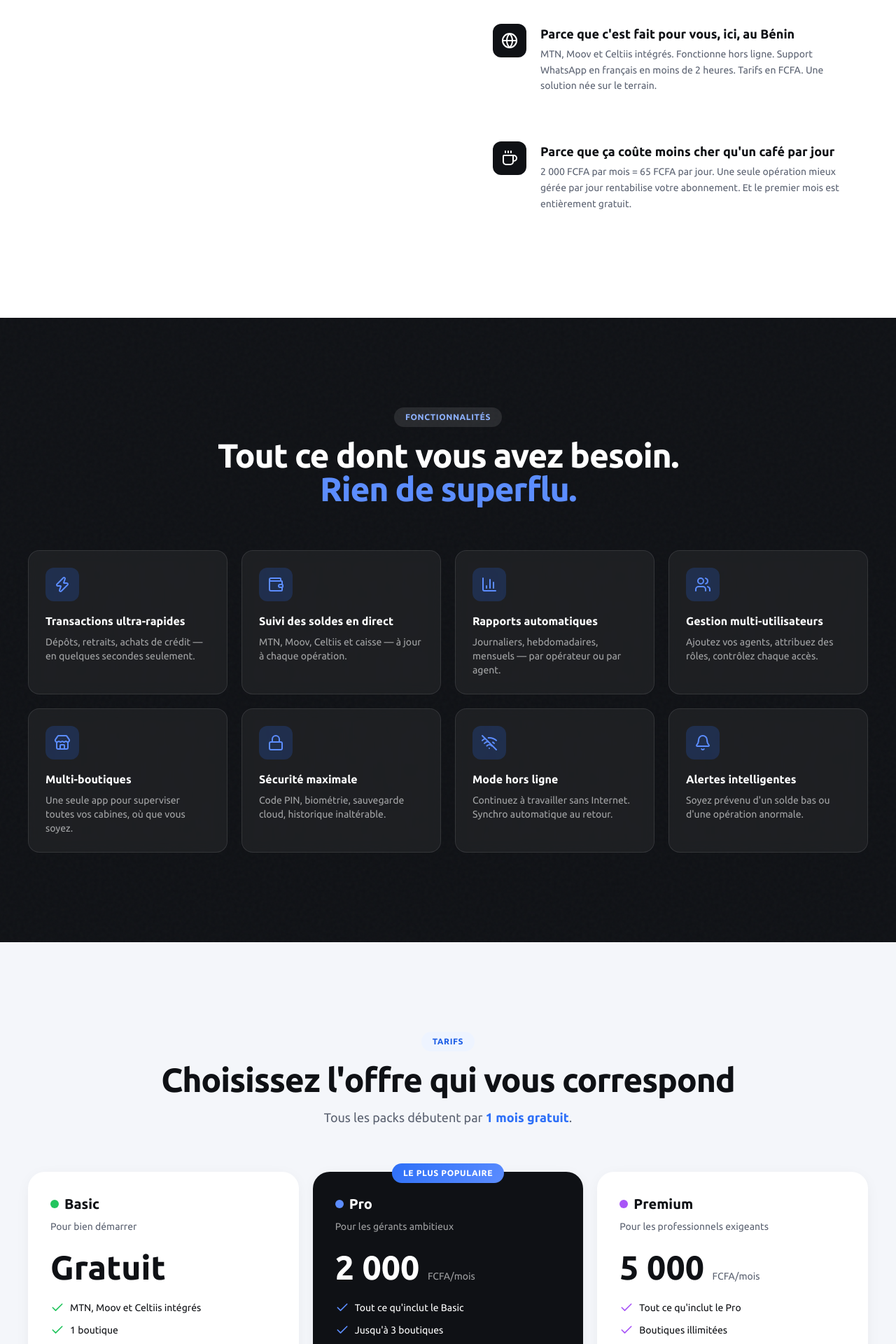
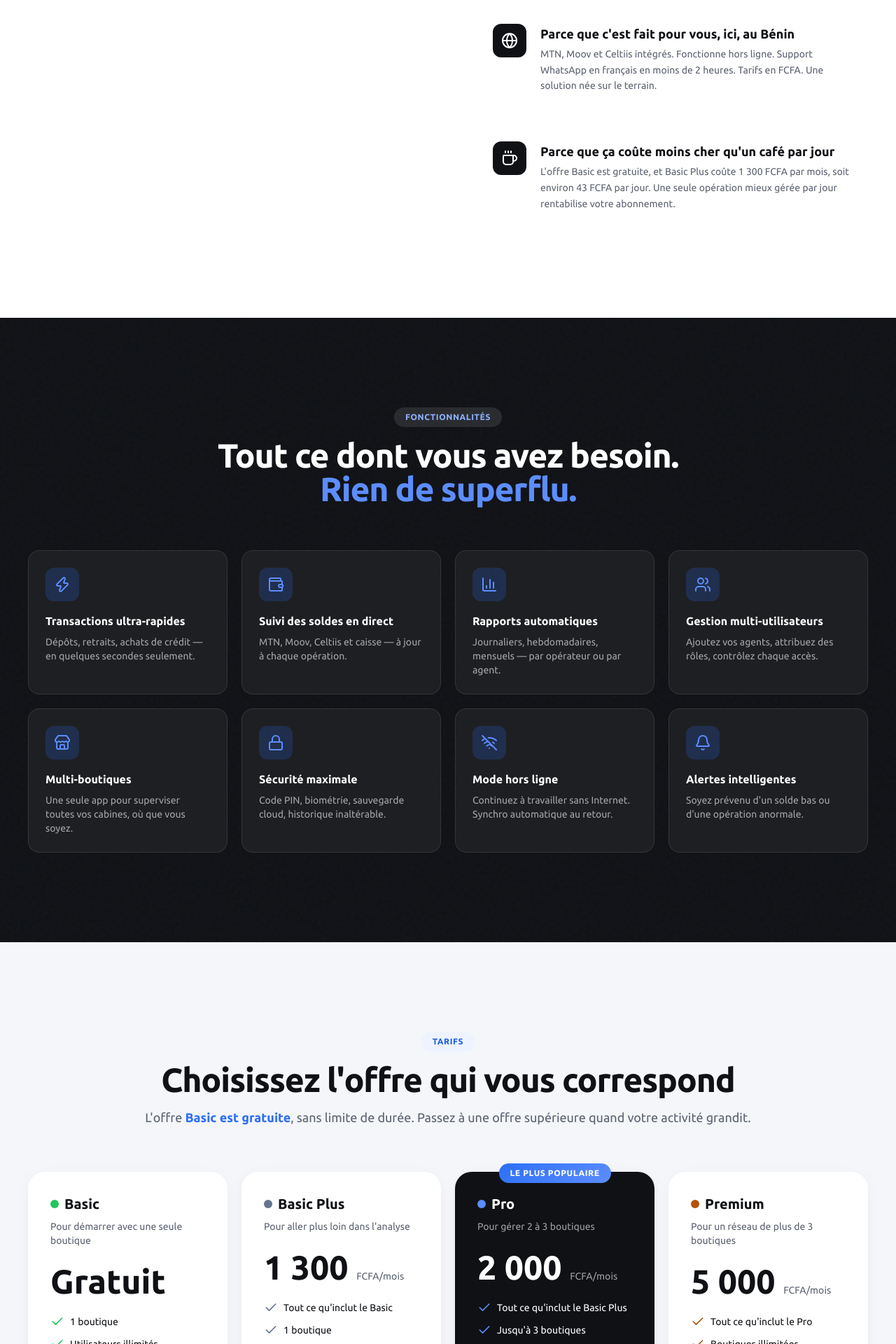
Before and after one commit to momotransapp/api_app, a Django app: page / in a window 1280 px wide. Shown: the part 3480-5400 px from the top of the page at 70% size. Run offline with Django 5.2, Linux system fonts and the light colour scheme; some libraries are stand-ins or nearby versions.

Commit message:
Update home.html

```diff
--- a/adminapp/templates/home.html
+++ b/adminapp/templates/home.html
@@ -272,7 +272,7 @@
 
           <!-- Ligne de réassurance -->
           <p class="mt-5 text-base text-ink-500">
-             1 mois gratuit &nbsp;•&nbsp; Sans engagement &nbsp;•&nbsp; Fonctionne hors ligne
+             Offre Basic gratuite &nbsp;•&nbsp; Sans engagement &nbsp;•&nbsp; Fonctionne hors ligne
           </p>
         </div>
 
@@ -547,7 +547,7 @@
             </div>
             <div>
               <h3 class="font-bold text-lg text-ink-900 mb-1">Parce que ça coûte moins cher qu'un café par jour</h3>
-              <p class="text-ink-500 text-sm leading-relaxed">2 000 FCFA par mois = 65 FCFA par jour. Une seule opération mieux gérée par jour rentabilise votre abonnement. Et le premier mois est entièrement gratuit.</p>
+              <p class="text-ink-500 text-sm leading-relaxed">L'offre Basic est gratuite, et Basic Plus coûte 1 300 FCFA par mois, soit environ 43 FCFA par jour. Une seule opération mieux gérée par jour rentabilise votre abonnement.</p>
             </div>
           </div>
         </div>
@@ -642,10 +642,10 @@
         <h2 class="text-3xl md:text-4xl lg:text-5xl font-extrabold tracking-tight text-ink-900">
           Choisissez l'offre qui vous correspond
         </h2>
-        <p class="mt-4 text-lg text-ink-500">Tous les packs débutent par <span class="font-bold text-brand-500">1 mois gratuit</span>.</p>
+        <p class="mt-4 text-lg text-ink-500">L'offre <span class="font-bold text-brand-500">Basic est gratuite</span>, sans limite de durée. Passez à une offre supérieure quand votre activité grandit.</p>
       </div>
 
-      <div class="grid lg:grid-cols-3 gap-6 lg:gap-5">
+      <div class="grid sm:grid-cols-2 lg:grid-cols-4 gap-6 lg:gap-5 items-stretch">
 
         <!-- Pack Basic -->
         <div class="bg-white rounded-3xl p-8 shadow-card flex flex-col reveal">
@@ -653,64 +653,82 @@
             <span class="w-3 h-3 rounded-full bg-green-500"></span>
             <h3 class="font-bold text-xl text-ink-900">Basic</h3>
           </div>
-          <p class="text-ink-500 text-sm mb-6">Pour bien démarrer</p>
+          <p class="text-ink-500 text-sm mb-6">Pour démarrer avec une seule boutique</p>
           <div class="mb-6">
             <span class="text-5xl font-extrabold text-ink-900">Gratuit</span>
           </div>
           <ul class="space-y-3 mb-8 flex-1">
-            <li class="flex gap-2 text-sm"><i data-lucide="check" class="w-5 h-5 text-green-500 flex-shrink-0"></i>MTN, Moov et Celtiis intégrés</li>
             <li class="flex gap-2 text-sm"><i data-lucide="check" class="w-5 h-5 text-green-500 flex-shrink-0"></i>1 boutique</li>
-            <li class="flex gap-2 text-sm"><i data-lucide="check" class="w-5 h-5 text-green-500 flex-shrink-0"></i>2 utilisateurs</li>
+            <li class="flex gap-2 text-sm"><i data-lucide="check" class="w-5 h-5 text-green-500 flex-shrink-0"></i>Utilisateurs illimités</li>
+            <li class="flex gap-2 text-sm"><i data-lucide="check" class="w-5 h-5 text-green-500 flex-shrink-0"></i>MTN, Moov et Celtiis, plusieurs SIM</li>
+            <li class="flex gap-2 text-sm"><i data-lucide="check" class="w-5 h-5 text-green-500 flex-shrink-0"></i>Enregistrement des opérations</li>
+            <li class="flex gap-2 text-sm"><i data-lucide="check" class="w-5 h-5 text-green-500 flex-shrink-0"></i>Suivi des soldes et historique</li>
             <li class="flex gap-2 text-sm"><i data-lucide="check" class="w-5 h-5 text-green-500 flex-shrink-0"></i>Rapport journalier</li>
-            <li class="flex gap-2 text-sm"><i data-lucide="check" class="w-5 h-5 text-green-500 flex-shrink-0"></i>Support WhatsApp</li>
           </ul>
           <a href="#telecharger" class="w-full text-center bg-ink-900 hover:bg-ink-700 text-white font-semibold py-3.5 rounded-full transition">Commencer gratuitement</a>
         </div>
 
+        <!-- Pack Basic Plus -->
+        <div class="bg-white rounded-3xl p-8 shadow-card flex flex-col reveal">
+          <div class="flex items-center gap-2 mb-2">
+            <span class="w-3 h-3 rounded-full bg-slate-500"></span>
+            <h3 class="font-bold text-xl text-ink-900">Basic Plus</h3>
+          </div>
+          <p class="text-ink-500 text-sm mb-6">Pour aller plus loin dans l'analyse</p>
+          <div class="mb-6">
+            <span class="text-5xl font-extrabold text-ink-900">1 300</span>
+            <span class="text-ink-500 text-sm ml-2">FCFA/mois</span>
+          </div>
+          <ul class="space-y-3 mb-8 flex-1">
+            <li class="flex gap-2 text-sm"><i data-lucide="check" class="w-5 h-5 text-slate-500 flex-shrink-0"></i>Tout ce qu'inclut le Basic</li>
+            <li class="flex gap-2 text-sm"><i data-lucide="check" class="w-5 h-5 text-slate-500 flex-shrink-0"></i>1 boutique</li>
+            <li class="flex gap-2 text-sm"><i data-lucide="check" class="w-5 h-5 text-slate-500 flex-shrink-0"></i>Rapports par opérateur</li>
+            <li class="flex gap-2 text-sm"><i data-lucide="check" class="w-5 h-5 text-slate-500 flex-shrink-0"></i>Suivi des commissions</li>
+            <li class="flex gap-2 text-sm"><i data-lucide="check" class="w-5 h-5 text-slate-500 flex-shrink-0"></i>Bénéfice net détaillé</li>
+          </ul>
+          <a href="#telecharger" class="w-full text-center bg-white border-2 border-ink-900 text-ink-900 hover:bg-cream font-semibold py-3.5 rounded-full transition">Choisir Basic Plus</a>
+        </div>
+
         <!-- Pack Pro -->
-        <div class="relative bg-ink-900 text-white rounded-3xl p-8 shadow-card flex flex-col scale-105 reveal">
-          <div class="absolute -top-3 left-1/2 -translate-x-1/2 popular-badge text-white text-xs font-bold px-4 py-1.5 rounded-full uppercase tracking-wider">
+        <div class="relative bg-ink-900 text-white rounded-3xl p-8 shadow-card flex flex-col lg:scale-105 reveal">
+          <div class="absolute -top-3 left-1/2 -translate-x-1/2 popular-badge text-white text-xs font-bold px-4 py-1.5 rounded-full uppercase tracking-wider whitespace-nowrap">
             Le plus populaire
           </div>
           <div class="flex items-center gap-2 mb-2">
             <span class="w-3 h-3 rounded-full bg-brand-400"></span>
             <h3 class="font-bold text-xl">Pro</h3>
           </div>
-          <p class="text-white/60 text-sm mb-6">Pour les gérants ambitieux</p>
+          <p class="text-white/60 text-sm mb-6">Pour gérer 2 à 3 boutiques</p>
           <div class="mb-6">
             <span class="text-5xl font-extrabold">2 000</span>
             <span class="text-white/60 text-sm ml-2">FCFA/mois</span>
           </div>
           <ul class="space-y-3 mb-8 flex-1">
-            <li class="flex gap-2 text-sm"><i data-lucide="check" class="w-5 h-5 text-brand-400 flex-shrink-0"></i>Tout ce qu'inclut le Basic</li>
+            <li class="flex gap-2 text-sm"><i data-lucide="check" class="w-5 h-5 text-brand-400 flex-shrink-0"></i>Tout ce qu'inclut le Basic Plus</li>
             <li class="flex gap-2 text-sm"><i data-lucide="check" class="w-5 h-5 text-brand-400 flex-shrink-0"></i>Jusqu'à 3 boutiques</li>
-            <li class="flex gap-2 text-sm"><i data-lucide="check" class="w-5 h-5 text-brand-400 flex-shrink-0"></i>3 utilisateurs par boutique</li>
-            <li class="flex gap-2 text-sm"><i data-lucide="check" class="w-5 h-5 text-brand-400 flex-shrink-0"></i>Rapports détaillés par opérateur</li>
-            <li class="flex gap-2 text-sm"><i data-lucide="check" class="w-5 h-5 text-brand-400 flex-shrink-0"></i>Calcul auto des commissions</li>
-            <li class="flex gap-2 text-sm"><i data-lucide="check" class="w-5 h-5 text-brand-400 flex-shrink-0"></i>Assistance technique prioritaire</li>
+            <li class="flex gap-2 text-sm"><i data-lucide="check" class="w-5 h-5 text-brand-400 flex-shrink-0"></i>Gestion centralisée des boutiques</li>
+            <li class="flex gap-2 text-sm"><i data-lucide="check" class="w-5 h-5 text-brand-400 flex-shrink-0"></i>Rapports consolidés (vue réseau)</li>
+            <li class="flex gap-2 text-sm"><i data-lucide="check" class="w-5 h-5 text-brand-400 flex-shrink-0"></i>Suivi des performances par boutique</li>
           </ul>
-          <a href="#telecharger" class="w-full text-center bg-brand-500 hover:bg-brand-600 text-white font-semibold py-3.5 rounded-full transition btn-primary">Choisir Pro</a>
+          <a href="#telecharger" class="w-full text-center bg-brand-500 hover:bg-brand-600 text-white btn-primary font-semibold py-3.5 rounded-full transition">Choisir Pro</a>
         </div>
 
         <!-- Pack Premium -->
         <div class="bg-white rounded-3xl p-8 shadow-card flex flex-col reveal">
           <div class="flex items-center gap-2 mb-2">
-            <span class="w-3 h-3 rounded-full bg-purple-500"></span>
+            <span class="w-3 h-3 rounded-full bg-amber-700"></span>
             <h3 class="font-bold text-xl text-ink-900">Premium</h3>
           </div>
-          <p class="text-ink-500 text-sm mb-6">Pour les professionnels exigeants</p>
+          <p class="text-ink-500 text-sm mb-6">Pour un réseau de plus de 3 boutiques</p>
           <div class="mb-6">
             <span class="text-5xl font-extrabold text-ink-900">5 000</span>
             <span class="text-ink-500 text-sm ml-2">FCFA/mois</span>
           </div>
           <ul class="space-y-3 mb-8 flex-1">
-            <li class="flex gap-2 text-sm"><i data-lucide="check" class="w-5 h-5 text-purple-500 flex-shrink-0"></i>Tout ce qu'inclut le Pro</li>
-            <li class="flex gap-2 text-sm"><i data-lucide="check" class="w-5 h-5 text-purple-500 flex-shrink-0"></i>Boutiques illimitées</li>
-            <li class="flex gap-2 text-sm"><i data-lucide="check" class="w-5 h-5 text-purple-500 flex-shrink-0"></i>Utilisateurs illimités</li>
-            <li class="flex gap-2 text-sm"><i data-lucide="check" class="w-5 h-5 text-purple-500 flex-shrink-0"></i>Tableau de bord web</li>
-            <li class="flex gap-2 text-sm"><i data-lucide="check" class="w-5 h-5 text-purple-500 flex-shrink-0"></i>Export PDF et Excel</li>
-            <li class="flex gap-2 text-sm"><i data-lucide="check" class="w-5 h-5 text-purple-500 flex-shrink-0"></i>Marque blanche possible</li>
-            <li class="flex gap-2 text-sm"><i data-lucide="check" class="w-5 h-5 text-purple-500 flex-shrink-0"></i>Assistance prioritaire 7j/7</li>
+            <li class="flex gap-2 text-sm"><i data-lucide="check" class="w-5 h-5 text-amber-700 flex-shrink-0"></i>Tout ce qu'inclut le Pro</li>
+            <li class="flex gap-2 text-sm"><i data-lucide="check" class="w-5 h-5 text-amber-700 flex-shrink-0"></i>Boutiques illimitées</li>
+            <li class="flex gap-2 text-sm"><i data-lucide="check" class="w-5 h-5 text-amber-700 flex-shrink-0"></i>Vue globale et individuelle du réseau</li>
+            <li class="flex gap-2 text-sm"><i data-lucide="check" class="w-5 h-5 text-amber-700 flex-shrink-0"></i>Rapports consolidés multi-boutiques</li>
           </ul>
           <a href="#telecharger" class="w-full text-center bg-ink-900 hover:bg-ink-700 text-white font-semibold py-3.5 rounded-full transition">Choisir Premium</a>
         </div>
@@ -846,7 +864,7 @@
             Puis-je essayer avant de payer ?
             <i data-lucide="plus" class="faq-icon w-5 h-5 text-brand-500"></i>
           </summary>
-          <p class="mt-4 text-ink-500 leading-relaxed">Oui. Le premier mois est entièrement gratuit, sans engagement et sans carte bancaire requise. Vous pouvez tester toutes les fonctionnalités.</p>
+          <p class="mt-4 text-ink-500 leading-relaxed">Oui. L'offre Basic est gratuite, sans limite de durée et sans carte bancaire : une boutique, des utilisateurs illimités, vos opérations, vos soldes et le rapport journalier. Vous passez à une offre payante seulement si vous en avez besoin.</p>
         </details>
 
         <details class="group bg-white rounded-2xl p-6 hover:shadow-card transition">
@@ -870,7 +888,7 @@
             Puis-je gérer plusieurs cabines ?
             <i data-lucide="plus" class="faq-icon w-5 h-5 text-brand-500"></i>
           </summary>
-          <p class="mt-4 text-ink-500 leading-relaxed">Oui, avec les packs Pro (jusqu'à 3 boutiques) et Premium (boutiques illimitées). Vous supervisez tout depuis un seul compte.</p>
+          <p class="mt-4 text-ink-500 leading-relaxed">Oui, avec les offres Pro (jusqu'à 3 boutiques) et Premium (boutiques illimitées). La vue réseau rassemble les chiffres de toutes vos boutiques dans un seul rapport. Chaque boutique peut aussi avoir plusieurs SIM par opérateur.</p>
         </details>
       </div>
     </div>
@@ -903,7 +921,7 @@
           </div>
 
           <p class="mt-8 text-sm text-white/80">
-            ✓ 1 mois offert &nbsp; • &nbsp; ✓ Aucune carte bancaire requise &nbsp; • &nbsp; ✓ Annulation à tout moment
+            ✓ Offre Basic gratuite &nbsp; • &nbsp; ✓ Aucune carte bancaire requise &nbsp; • &nbsp; ✓ Annulation à tout moment
           </p>
         </div>
       </div>
```
